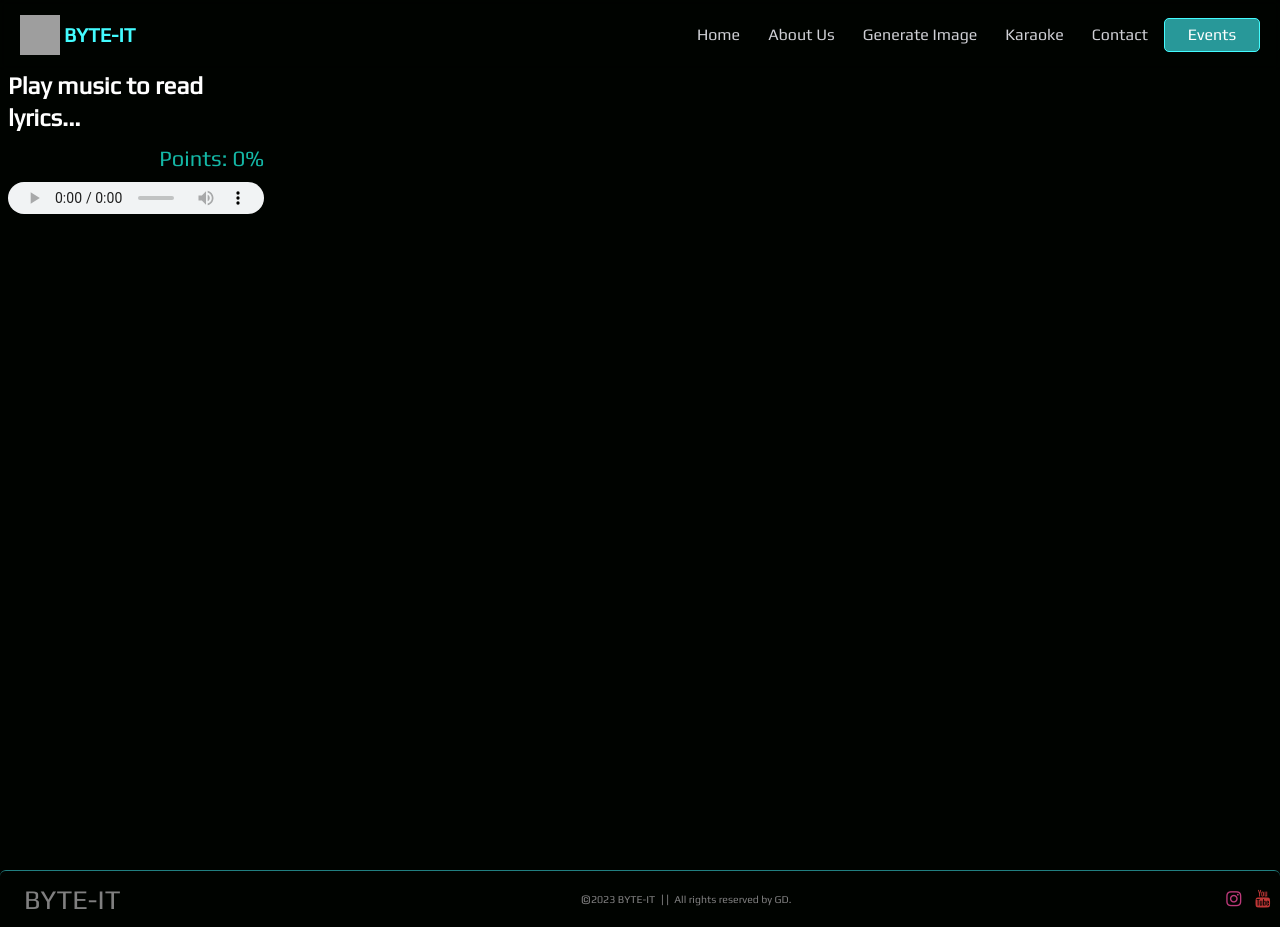
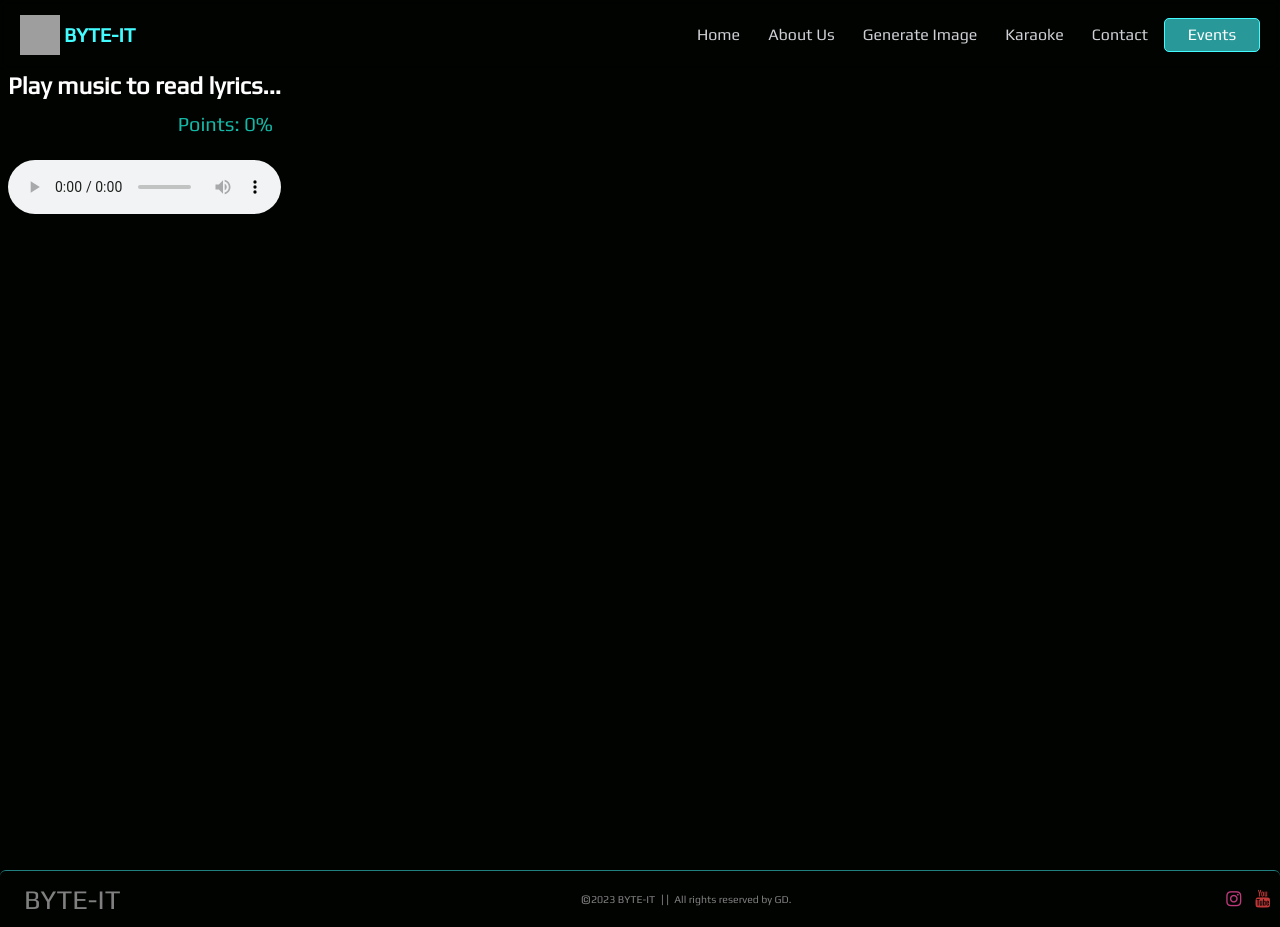
Before and after one commit to gauravdubey013/byteit, a Next.js app: page /Karaoke/1 in a window 1280 px wide. Built offline with nearby package versions, Linux system fonts and the light colour scheme; grey boxes are pictures that could not be loaded.

Commit message:
Update MusicPlayer.jsx

```diff
--- a/src/components/MusicPlayer.jsx
+++ b/src/components/MusicPlayer.jsx
@@ -221,11 +221,11 @@ const MusicPlayer = (props) => {
   return (
     <>
       <div className="w-full h-[71vh] md:h-screen relative px-7">
-        <div className="w-full md:w-[20%] h-[25%] md:h-[18%] md:absolute md:-ml-5 flex flex-col items-center justify-center gap-2">
+        <div className="w-auto h-[25%] md:h-[18%] md:absolute md:-ml-5 flex flex-col items-center justify-center gap-2">
           <h1 className="text-3xl md:text-2xl text-white font-extrabold ease-in-out duration-200">
             Play music to read lyrics...
           </h1>
-          <div className="w-full h-[30%] flex items-center justify-between gap-2 md:gap-1 text-2xl md:text-[22px] text-teal-500 px-2 md:p-0">
+          <div className="w-full h-[30%] flex items-center justify-between gap-2 text-2xl md:text-xl text-teal-500 px-2">
             <h1 className="uppercase font-bold">{titleFetch}</h1>
             <p>Points: {points}%</p>
           </div>
```
